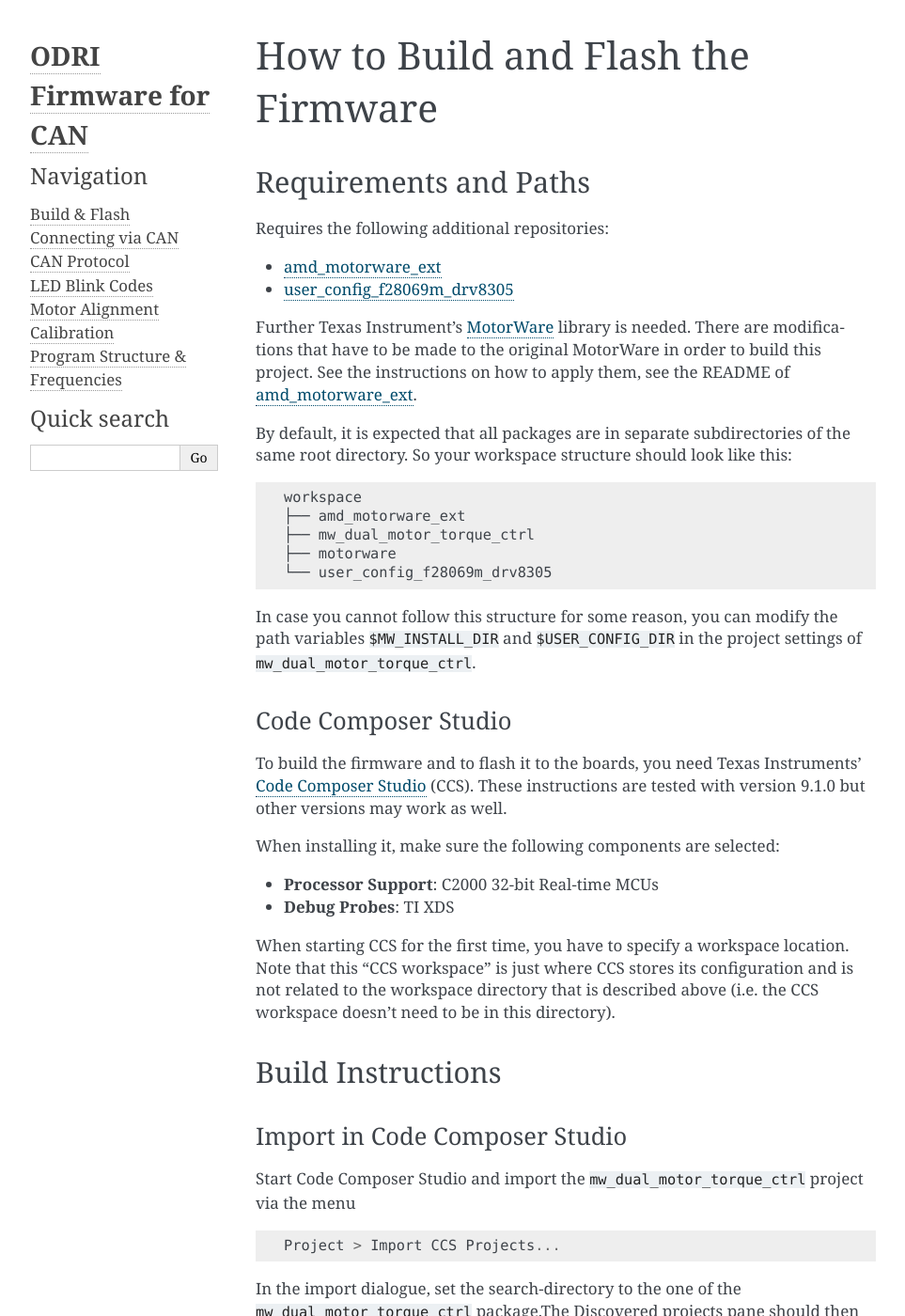
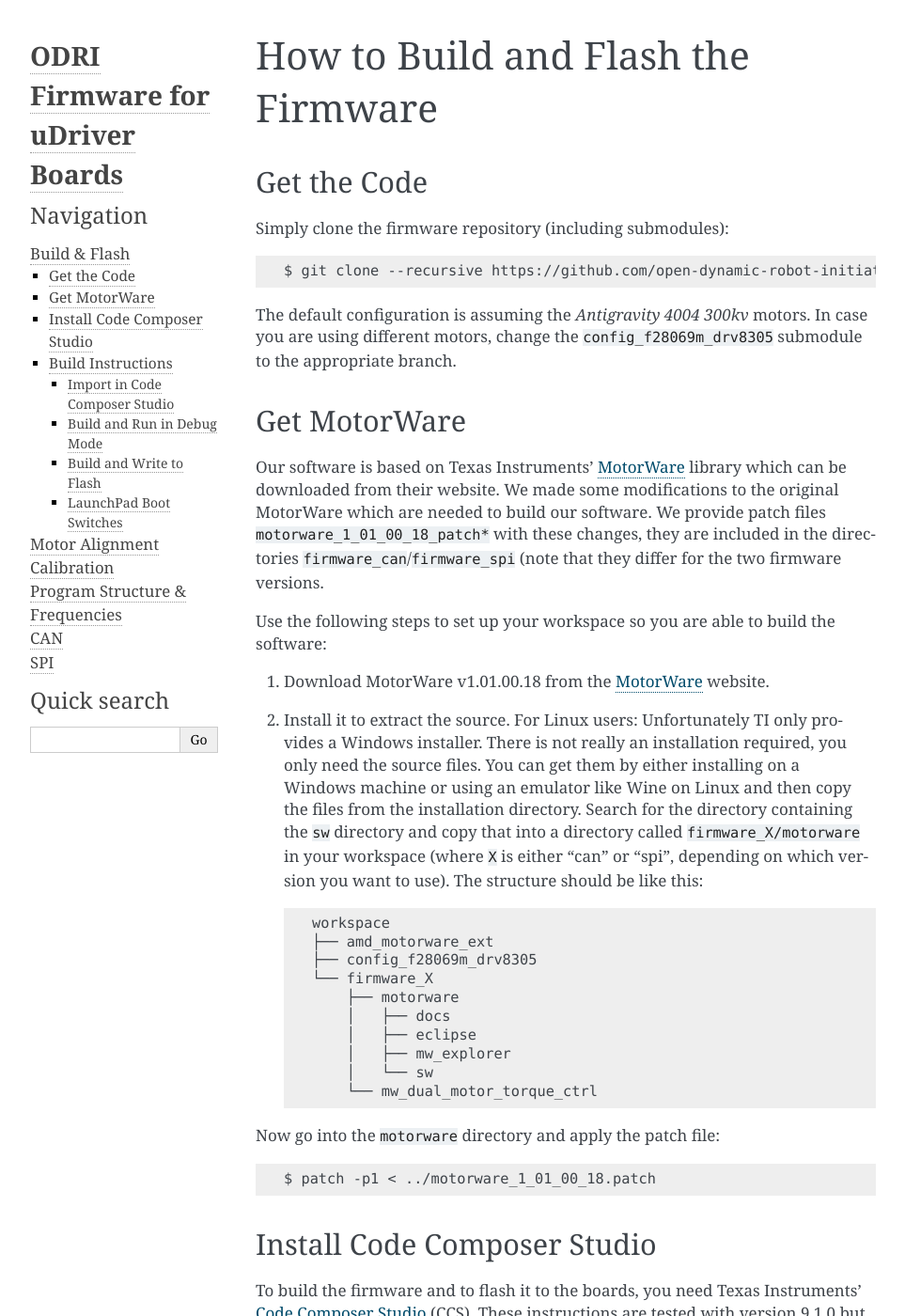
Before and after one commit to open-dynamic-robot-initiative/udriver_firmware, a Sphinx documentation site: the page built from doc/build_instructions.rst, in a window 1280 px wide and 1400 px high. Shown: the whole window at 94% size, without its empty margins (148-1111 px from the left). Built offline with Sphinx 7.4.7, drawn with Linux system fonts in a browser that asks for light colours; some of the changed text lies outside the part shown.

Commit message:
doc: Adjust documentation
The documentation was copied from the CAN firmware, so it needs to be
restructured to cover both versions.
Also update the build instructions to the new setup.

```diff
--- a/doc/build_instructions.rst
+++ b/doc/build_instructions.rst
@@ -3,36 +3,62 @@ How to Build and Flash the Firmware
 ***********************************
 
 
-Requirements and Paths
-======================
+Get the Code
+============
 
-Requires the following additional repositories:
+Simply clone the firmware repository (including submodules)::
 
-* amd_motorware_ext_
-* user_config_f28069m_drv8305_
-
-Further Texas Instrument's MotorWare_ library is needed.  There are
-modifications that have to be made to the original MotorWare in order to build
-this project.  See the instructions on how to apply them, see the README of
-amd_motorware_ext_.
+    $ git clone --recursive https://github.com/open-dynamic-robot-initiative/udriver_firmware.git
 
 
-By default, it is expected that all packages are in separate subdirectories of
-the same root directory.  So your workspace structure should look like this::
-
-    workspace
-    ├── amd_motorware_ext
-    ├── mw_dual_motor_torque_ctrl
-    ├── motorware
-    └── user_config_f28069m_drv8305
-
-In case you cannot follow this structure for some reason, you can modify the
-path variables ``$MW_INSTALL_DIR`` and ``$USER_CONFIG_DIR`` in the project settings
-of ``mw_dual_motor_torque_ctrl``.
+The default configuration is assuming the *Antigravity 4004 300kv* motors.  In
+case you are using different motors, change the ``config_f28069m_drv8305``
+submodule to the appropriate branch.
 
 
-Code Composer Studio
---------------------
+Get MotorWare
+=============
+
+Our software is based on Texas Instruments' MotorWare_ library which can be
+downloaded from their website.  We made some modifications to the original
+MotorWare which are needed to build our software.
+We provide patch files ``motorware_1_01_00_18_patch*`` with these changes, they
+are included in the directories ``firmware_can``/``firmware_spi`` (note that
+they differ for the two firmware versions.
+
+Use the following steps to set up your workspace so you are able to build the
+software:
+
+1. Download MotorWare v1.01.00.18 from the MotorWare_ website.
+2. Install it to extract the source.  For Linux users: Unfortunately TI only
+   provides a Windows installer.  There is not really an installation required,
+   you only need the source files.  You can get them by either installing on a
+   Windows machine or using an emulator like Wine on Linux and then copy the
+   files from the installation directory.
+   Search for the directory containing the ``sw`` directory and copy that into
+   a directory called ``firmware_X/motorware`` in your workspace (where ``X``
+   is either "can" or "spi", depending on which version you want to use).  The
+   structure should be like this::
+
+       workspace
+       ├── amd_motorware_ext
+       ├── config_f28069m_drv8305
+       └── firmware_X
+           ├── motorware
+           │   ├── docs
+           │   ├── eclipse
+           │   ├── mw_explorer
+           │   └── sw
+           └── mw_dual_motor_torque_ctrl
+
+
+Now go into the ``motorware`` directory and apply the patch file::
+
+    $ patch -p1 < ../motorware_1_01_00_18.patch
+
+
+Install Code Composer Studio
+============================
 
 To build the firmware and to flash it to the boards, you need Texas Instruments'
 `Code Composer Studio`_ (CCS).  These instructions are tested with version
@@ -41,11 +67,12 @@ To build the firmware and to flash it to the boards, you need Texas Instruments'
 When installing it, make sure the following components are selected:
 
 * **Processor Support**: C2000 32-bit Real-time MCUs
-* **Debug Probes**: TI XDS
+* **Debug Probes**: TI XDS (this only needs to be selected explicitly in older
+  versions of CCS)
 
 When starting CCS for the first time, you have to specify a workspace location.
-Note that this "CCS workspace" is just where CCS stores its configuration and is
-not related to the workspace directory that is described above (i.e. the CCS
+Note that this "CCS workspace" is just where CCS stores its configuration and
+is not related to the workspace directory that is described above (i.e. the CCS
 workspace doesn't need to be in this directory).
 
 
@@ -63,8 +90,8 @@ via the menu
     Project > Import CCS Projects...
 
 In the import dialogue, set the search-directory to the one of the
-``mw_dual_motor_torque_ctrl`` package.The Discovered projects pane should then
-show ``dual_motor_torque_ctrl``.
+``mw_dual_motor_torque_ctrl`` package. The Discovered projects pane should then
+show ``dual_motor_torque_ctrl_X`` (X = "can" or "spi").
 
 **Make sure the "Copy projects into workspace" option is *not* set.**
 
--- a/doc/can_connection.rst
+++ b/doc/can/can_connection.rst
@@ -126,7 +126,7 @@ commands accordingly when using a different interface.
    held in place for a few seconds (assuming there actually is a motor
    connected).  This is an initial calibration procedure that is automatically
    performed when the motor is enabled for the first time after power up, see
-   :doc:`motor_alignment`.
+   :doc:`../motor_alignment`.
 
 If everything behaves as described, this means that the CAN communication is
 generally working.  As an additional test, you may want to check if the
--- a/doc/led_codes.rst
+++ b/doc/can/led_codes.rst
@@ -7,7 +7,7 @@ hidden below the J1 BoosterPack.  Therefore we are using three additional LEDs
 (red, yellow, green) that can be connected to the GPIOs 12 (red), 13 (yellow)
 and 22 (green) and the 3.3V pin:
 
-.. image:: images/launchxl-f28069m_extern_led_pins.png
+.. image:: ../images/launchxl-f28069m_extern_led_pins.png
    :alt: Image of the LaunchPad showing the GPIO pins used for the LEDs.
 
 The red LED is synchronized with the red on-board LED, the green LED is
@@ -33,7 +33,7 @@ Green (or Blue) LED
 While the motors are aligned with the encoders, they are not yet ready to be
 used. The motor position is locked (do not move manually!) and current commands
 are ignored. Alignment is automatically started when motors are enabled for the
-first time and it takes a few seconds.  See :doc:`motor_alignment` for more
+first time and it takes a few seconds.  See :doc:`../motor_alignment` for more
 information.
 
 
--- a/doc/conf.py
+++ b/doc/conf.py
@@ -51,8 +51,7 @@ source_suffix = ".rst"
 master_doc = "index"
 
 # General information about the project.
-# project = "ODRI Motor Board Firmware for CAN Communication"
-project = "ODRI Firmware for CAN"
+project = "ODRI Firmware for uDriver Boards"
 copyright = "2021, Max Planck Gesellschaft"
 author = "Felix Widmaier"
 
@@ -95,7 +94,10 @@ html_theme = "alabaster"
 # further.  For a list of options available for each theme, see the
 # documentation.
 #
-# html_theme_options = {}
+html_theme_options = {
+    "fixed_sidebar": True,
+    "sidebar_collapse": True,
+}
 
 # Add any paths that contain custom static files (such as style sheets) here,
 # relative to this directory. They are copied after the builtin static files,
```
Also changed, not shown: doc/can/index.rst (added, +27 -0 lines), doc/index.rst (+18 -21 lines), doc/program_structure_and_frequencies.rst (+6 -1 lines), doc/spi/index.rst (added, +10 -0 lines), doc/can/can_interface.rst (renamed from doc/can_interface.rst), 1 other file.
